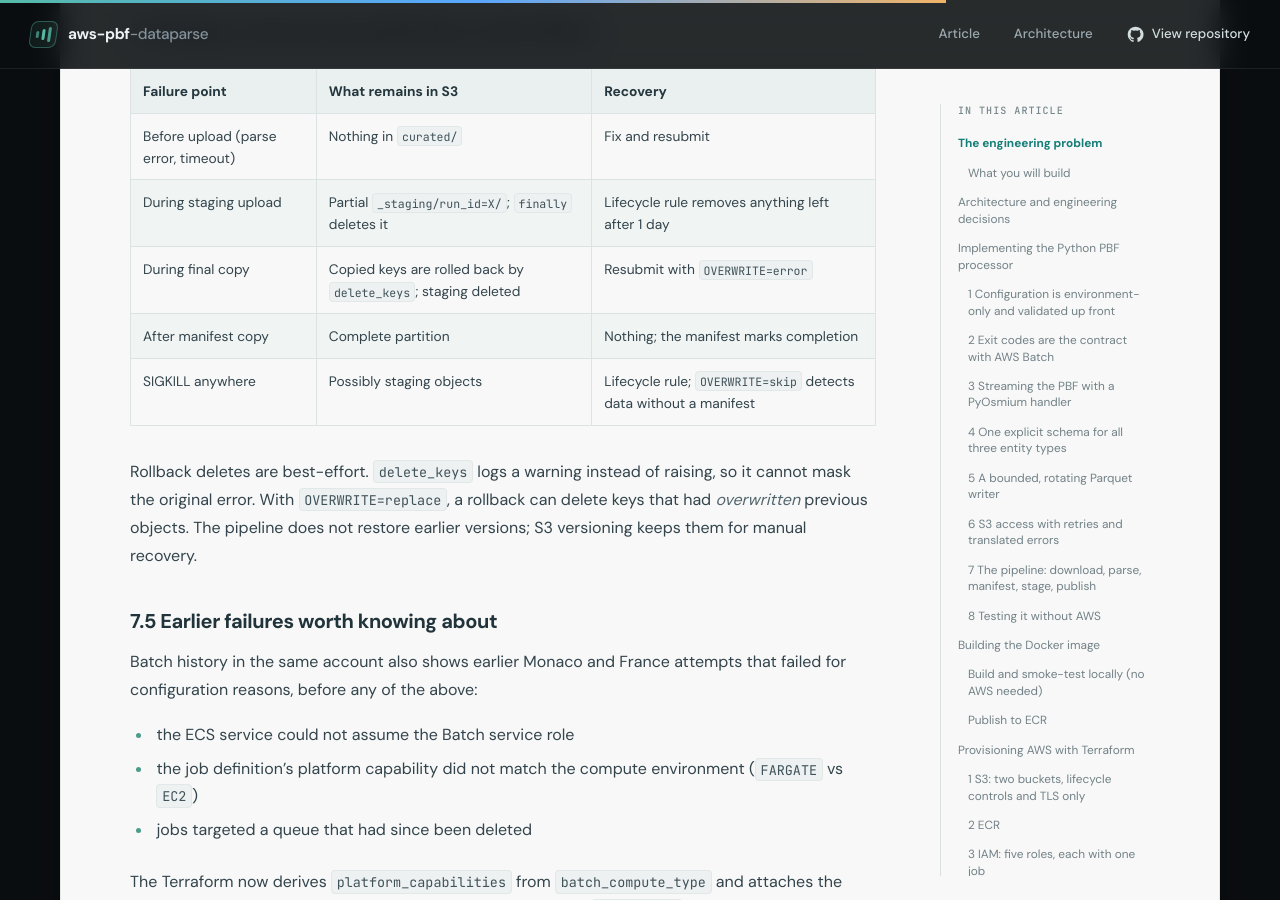
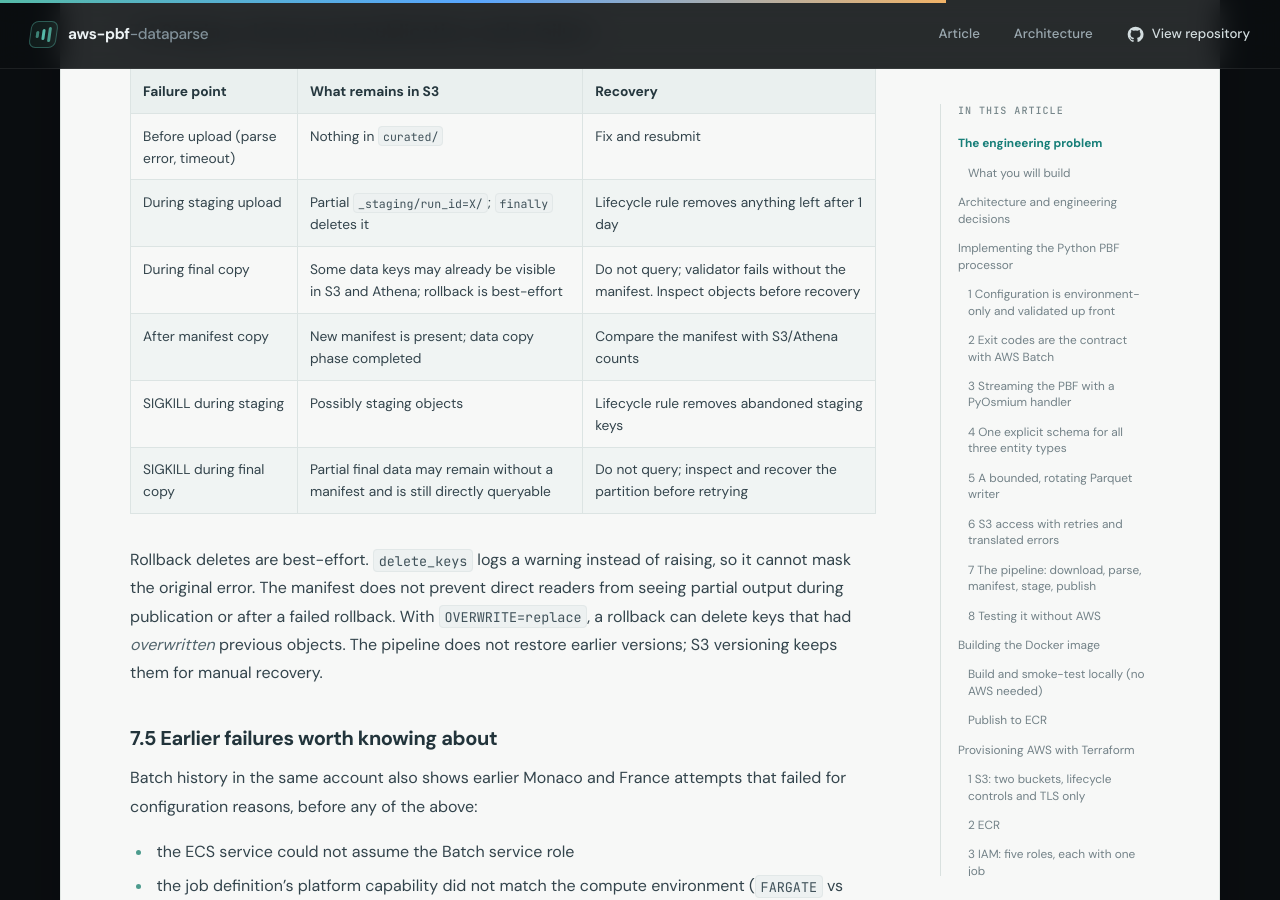
Before and after one commit to aarigonimi/aws-pbf-dataparser, a Jekyll site: the page built from docs/article/aws-builder-center-article.md, in a window 1280 px wide and 900 px high, scrolled down 34676 px. Built offline with Jekyll 4.4.1, drawn with Linux system fonts in a browser that asks for light colours; nearby versions of some CDN libraries; some of the changed text lies outside the part shown.

Commit message:
Require manifest before output validation

```diff
--- a/docs/article/aws-builder-center-article.md
+++ b/docs/article/aws-builder-center-article.md
@@ -101,7 +101,7 @@ Three design rules shape the code:
 
 1. **Stream everything.** Never hold the PBF, or a whole entity type, in memory.
 2. **Make failures classifiable.** Each failure class maps to a process exit code, and AWS Batch retries only the transient ones.
-3. **Publish with a completion marker.** On a first publication using `OVERWRITE=error`, consumers can wait for `_manifest.json` before reading the new partition. S3 has no transaction across these keys; during `OVERWRITE=replace`, the old manifest can remain while data keys are being overwritten, so replacement is not an atomic snapshot swap.
+3. **Publish with a completion marker.** Readers that check for `_manifest.json` before querying can use it to identify a completed partition. The marker does not gate direct S3 listings or Athena queries; they can see copied objects before publication finishes. S3 has no transaction across these keys, and replacement is not an atomic snapshot swap.
 
 ---
 
@@ -1040,11 +1040,12 @@ What was changed and what is still open:
 | --- | --- | --- |
 | Before upload (parse error, timeout) | Nothing in `curated/` | Fix and resubmit |
 | During staging upload | Partial `_staging/run_id=X/`; `finally` deletes it | Lifecycle rule removes anything left after 1 day |
-| During final copy | Copied keys are rolled back by `delete_keys`; staging deleted | Resubmit with `OVERWRITE=error` |
-| After manifest copy | Complete partition | Nothing; the manifest marks completion |
-| SIGKILL anywhere | Possibly staging objects | Lifecycle rule; `OVERWRITE=skip` detects data without a manifest |
+| During final copy | Some data keys may already be visible in S3 and Athena; rollback is best-effort | Do not query; validator fails without the manifest. Inspect objects before recovery |
+| After manifest copy | New manifest is present; data copy phase completed | Compare the manifest with S3/Athena counts |
+| SIGKILL during staging | Possibly staging objects | Lifecycle rule removes abandoned staging keys |
+| SIGKILL during final copy | Partial final data may remain without a manifest and is still directly queryable | Do not query; inspect and recover the partition before retrying |
 
-Rollback deletes are best-effort. `delete_keys` logs a warning instead of raising, so it cannot mask the original error. With `OVERWRITE=replace`, a rollback can delete keys that had *overwritten* previous objects. The pipeline does not restore earlier versions; S3 versioning keeps them for manual recovery.
+Rollback deletes are best-effort. `delete_keys` logs a warning instead of raising, so it cannot mask the original error. The manifest does not prevent direct readers from seeing partial output during publication or after a failed rollback. With `OVERWRITE=replace`, a rollback can delete keys that had *overwritten* previous objects. The pipeline does not restore earlier versions; S3 versioning keeps them for manual recovery.
 
 ### 7.5 Earlier failures worth knowing about
 
@@ -1268,7 +1269,7 @@ For a sense of scale only: an earlier London run in the same account (`london-20
 
 **Idempotency.** The output location depends only on `(output_prefix, region, ymd, entity, file index)`. The output content depends only on the input file and settings. Re-running the same input with `OVERWRITE=replace` therefore produces the same keys. `OVERWRITE=error` turns accidental re-runs into fast failures (exit 4) before any download.
 
-**Partial failures.** Staging plus manifest-last publication with rollback means readers that check for `_manifest.json` never see a partial partition (§7.4). The remaining gaps are documented: concurrent jobs on one partition, and non-atomic `replace`.
+**Partial failures.** Manifest-last publication lets cooperating readers reject a partition until `_manifest.json` exists (§7.4). It does not gate Athena queries or S3 listings; those can expose partial data. The validation script checks for the manifest, but direct clients must apply the same rule. Concurrent jobs and non-atomic `replace` remain separate gaps.
 
 **Lifecycle.** Raw extracts (30 d), staging (1 d), noncurrent curated versions (30 d), Athena results (14 d) and incomplete multipart uploads (7 d) all expire automatically (§5.1). ECR keeps 30 tagged images and expires untagged images after 14 days. CloudWatch Logs retention is 30 days.
 
```
Also changed, not shown: README.md (+7 -4 lines), docs/decisions/003-s3-publication.md (+8 -4 lines), docs/validation.md (+7 -0 lines), tests/test_validate_output.py (added, +78 -0 lines), 1 other file.
